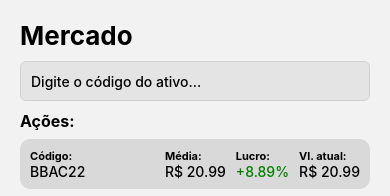
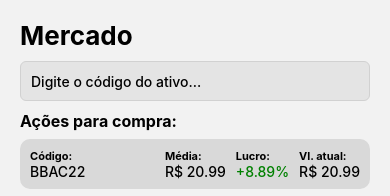
Before and after one commit to modinutidev/app-mercado-financeiro, a React Native app: screen /Investir in a window 390 px wide. Shown: the top 196 px of the page. Built offline with nearby package versions, Linux system fonts and the light colour scheme.

Commit message:
Alterado título

```diff
--- a/pages/Mercado/index.js
+++ b/pages/Mercado/index.js
@@ -12,7 +12,7 @@ export default function Mercado() {
         style={styles.input}
         placeholder="Digite o código do ativo..."
       />
-      <Text style={styles.tituloLista}>Ações:</Text>
+      <Text style={styles.tituloLista}>Ações para compra:</Text>
       {/* <Text>Ops! Nenhuma ação encontrada =/</Text> */}
       <Ativo />
       <Ativo />
```
